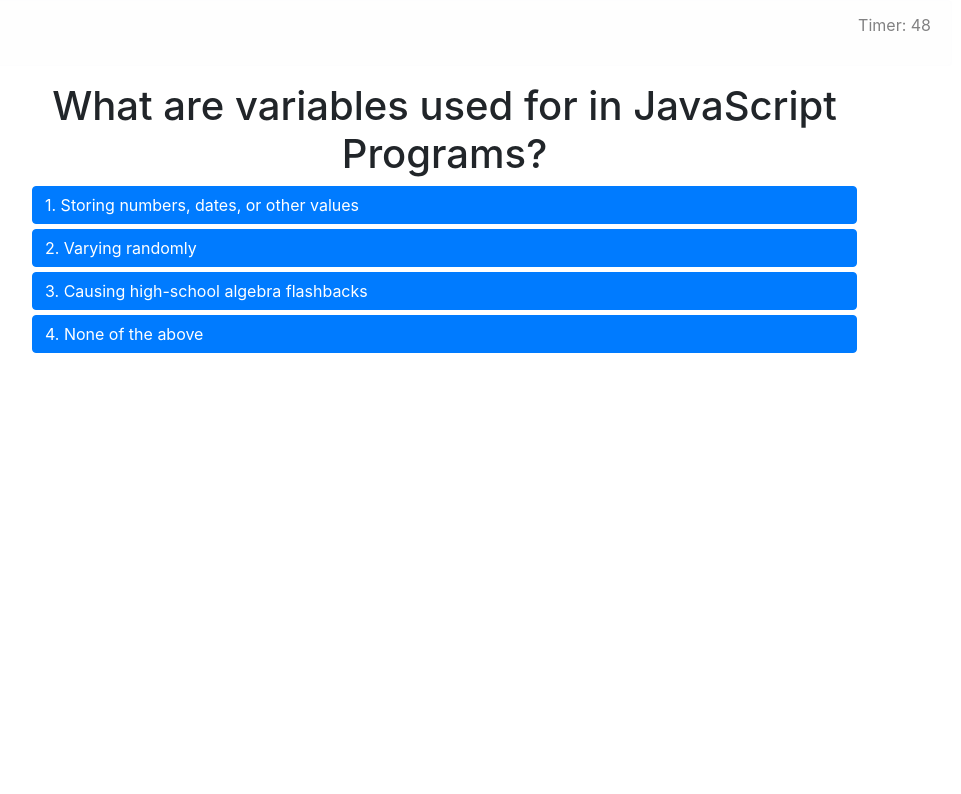
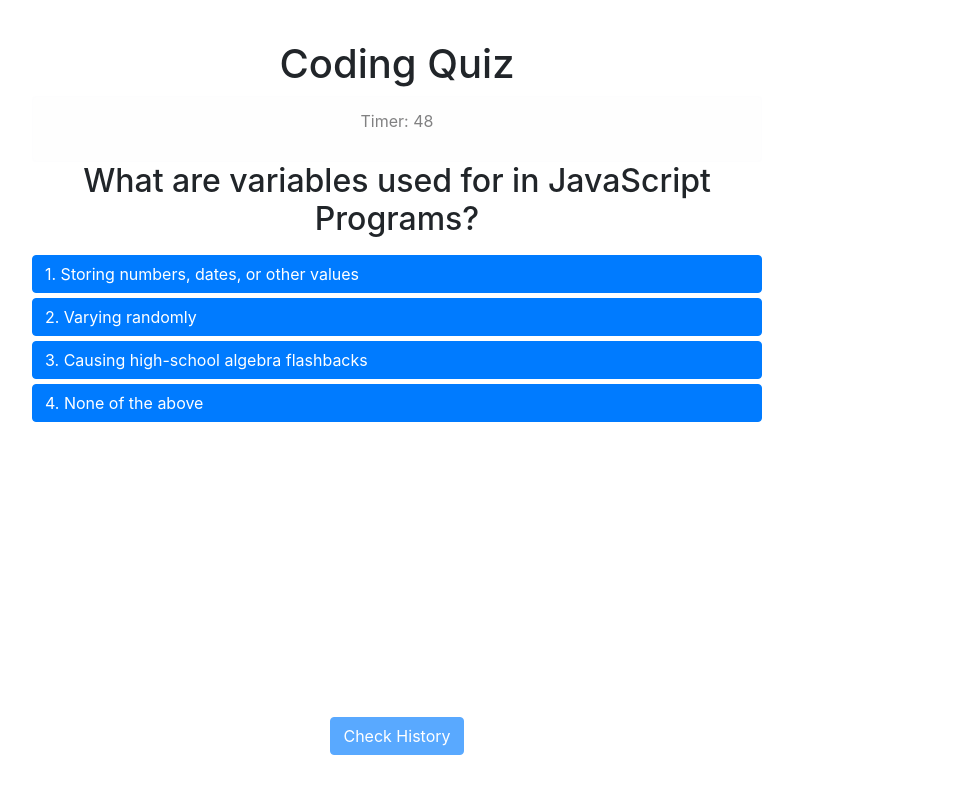
Before and after one commit to wesycool/4-Code-Quiz, a plain HTML site: page index.html in a window 1280 px wide. Both pictures are taken after a click on the button "Start". Shown: the whole page, without its empty margins (243-1204 px from the left). Drawn offline with nearby package versions, Linux system fonts and the light colour scheme.

Commit message:
Added history button

```diff
--- a/Assets/script.js
+++ b/Assets/script.js
@@ -1,43 +1,63 @@
 // Assignment Code
 var generateBtn = document.querySelector("#start");
+var myTimer = document.querySelector('#timer');
+var histBtn = document.querySelector('#history');
 
-var myScore = {'Correct':0,'Wrong':0}
+var myScore = {'Correct': '+','Wrong': '-'}
 var myChoice = ['choice1','choice2','choice3','choice4']
+var randIndex = 0;
+
 
 // Start Quiz
 function startQuiz(){
-    var timer = setInterval( function (){
-        (document.getElementById('timer').innerHTML == 0)? clearInterval(timer) : document.getElementById('timer').innerHTML--;
-    } , 1000);
-
     document.querySelector('.start-display').style.display = 'none';
+    document.querySelector('.timer-display').style.display = 'inline';
     document.querySelector('.question-display').style.display = 'inline';
 
+    histBtn.setAttribute('disabled','');
+    myTimer.innerHTML = 50;
+
     randomQ()
+
+    var timer = setInterval( function (){
+        if (Number(myTimer.textContent) > 0 && questions.length != 0) myTimer.textContent--;
+        else {
+            clearInterval(timer);
+            histBtn.removeAttribute('disabled');
+        }
+    } , 1000);
 }
+
 
 // Get Random Question
 function randomQ(){
-    var randIndex = Math.floor(Math.random()* questions.length)
+    randIndex = Math.floor(Math.random() * questions.length)
     var chooseQ = questions[randIndex]
 
     Object.keys(chooseQ).forEach(function(value, index){
         document.querySelector(`#${value}`).textContent = myChoice.includes(value)? `${index}. ${chooseQ[value]}`: chooseQ[value]
     })
-    questions.splice(randIndex,1)
-    console.log(questions)
 }
+
 
 // Get Score on Click
 myChoice.forEach(value => document.querySelector(`#${value}`).addEventListener('click',function(){
-    myScore[(value == document.querySelector('#answer').textContent)? 'Correct' : 'Wrong']++;
-    console.log(myScore)
-    randomQ()
+    var myAnswer = (value == document.querySelector('#answer').textContent)? 'Correct' : 'Wrong';
+    myTimer.textContent = eval(`Number(myTimer.textContent) ${myScore[myAnswer]} 10`);
+    questions.splice(randIndex,1)
+    if(questions != 0) randomQ();
 }))
+
+
+// Get History on Click
+function openHist() {
+    console.log('clicked');
+}
 
 
 // Add event listener to generate button
 generateBtn.addEventListener("click", startQuiz);
+histBtn.addEventListener("click", openHist);
 
 
 // List of Questions
@@ -65,6 +85,14 @@
         'choice3': 'Server-side image maps and Client-side image maps',
         'choice4': 'None of the above',
         'answer': 'choice2'
+    },
+    {
+        'question': 'Which of the following best describes JavaScript?',
+        'choice1': 'a low-level programming language.',
+        'choice2': 'a scripting language precompiled in the browser.',
+        'choice3': 'a compiled scripting language.',
+        'choice4': 'an object-oriented scripting language.',
+        'answer': 'choice4'
     }
 
 ]
--- a/Assets/style.css
+++ b/Assets/style.css
@@ -6,11 +6,27 @@
     text-align: center;
 }
 
+.col-margin {
+    margin-top: 5vh;
+}
+
 .btn-margin {
     text-align: initial !important;
     margin-bottom:5px
 }
 
-.question-display {
+.question-display, .timer-display{
     display: none;
 }
+
+#question {
+    margin-bottom: 1rem ;
+}
+
+.alert {
+    margin-bottom: 0rem !important;
+}
+
+.footer {
+    margin: 5vh;
+}
--- a/index.html
+++ b/index.html
@@ -14,26 +14,37 @@
 <body>
 
     <div class="container">
+        <div class="row">
+            <div class="col col-margin">
+                <h1>Coding Quiz</h1>
+            </div>
+        </div>
+
+        <div class="start-display">
+            <div class="row">
+                <div class="col col-md-8 offset-md-2">
+                    <p>Try to answer the following code-related questions within the time limit. Keep in mind that incorrect answers will penalize your score/time by ten seconds.</p>
+                    <button class="btn btn-primary" id="start">Start</button>
+                </div>
+            </div>
+        </div>
 
 
-        <div class="row start-display">
-            <div class="col">
-                <button class="btn btn-primary" id="start">Start</button>
+        <div class="timer-display">
+            <div class='row'>
+                <div class="col col-md-8 offset-md-2">
+                    <div class="alert alert-light" role="alert">
+                        <p>Timer: <span id="timer"></span></p>
+                    </div>
+                </div>
             </div>
         </div>
 
 
         <div class="question-display">
             <div class='row'>
-                <div class="col">
-                    <div class="alert alert-light" role="alert">
-                        <p style="text-align: right;">Timer: <span id="timer">50</span></p>
-                    </div>
-                </div>
-            </div>
-            <div class='row'>
-                <div class="col col-md-9 offset-md-2">
-                    <h1 id='question'>Question</h1>
+                <div class="col col-md-8 offset-md-2">
+                    <h2 id='question'>Question</h2>
                     <ul style="list-style: none">
                         <li><button type="button" class="btn btn-primary btn-block btn-margin" id='choice1'>Choice 1</button></li>
                         <li><button type="button" class="btn btn-primary btn-block btn-margin" id='choice2'>Choice 2</button></li>
@@ -45,6 +56,17 @@
             </div>
         </div>
 
+
+        <footer class="fixed-bottom footer">
+            <div class="container">
+                <div class="row">
+                    <div class="col">
+                        <button type="button" class="btn btn-primary btn-margin" id='history'>Check History</button>
+                    </div>
+                </div>
+            </div>
+        </footer>
+
     </div>
 
     <script src="./Assets/script.js"></script>
```
